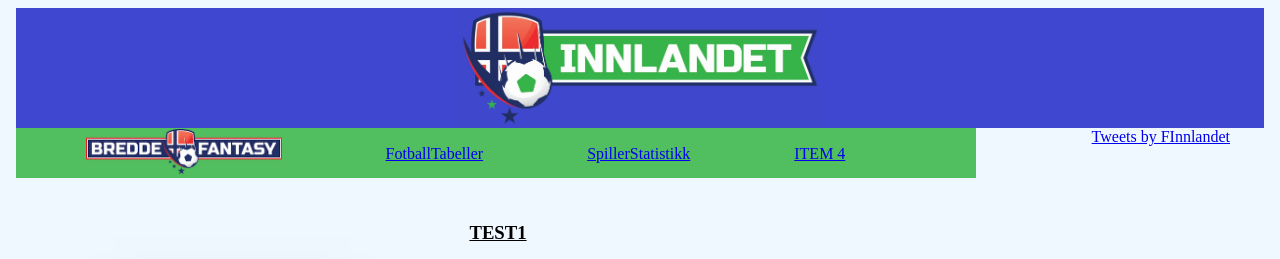
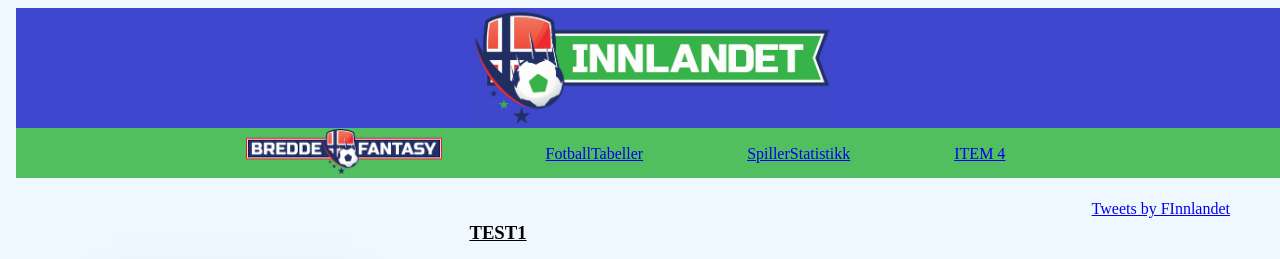
Before and after one commit to Wisetorsk/Finnlandet, a plain HTML site: page index.html in a window 1280 px wide. Shown: the top 259 px of the page. Drawn offline with Linux system fonts and the light colour scheme.

Commit message:
Update main.css

```diff
--- a/main.css
+++ b/main.css
@@ -8,7 +8,8 @@ body {
 
 #navbar {
     height: 50px;
-    width: 75vw;
+    width: 100vw;
+    z-index: 1;
 }
 
 .sticky {
@@ -136,6 +137,8 @@ li:hover {
     justify-content: right;
     align-items: flex-end;
     padding-right: 50px;
-    position: fixed;
+    position: absolute;
     right: 0px;
+    top: 200px;
+    z-index: 0;
 }
```
